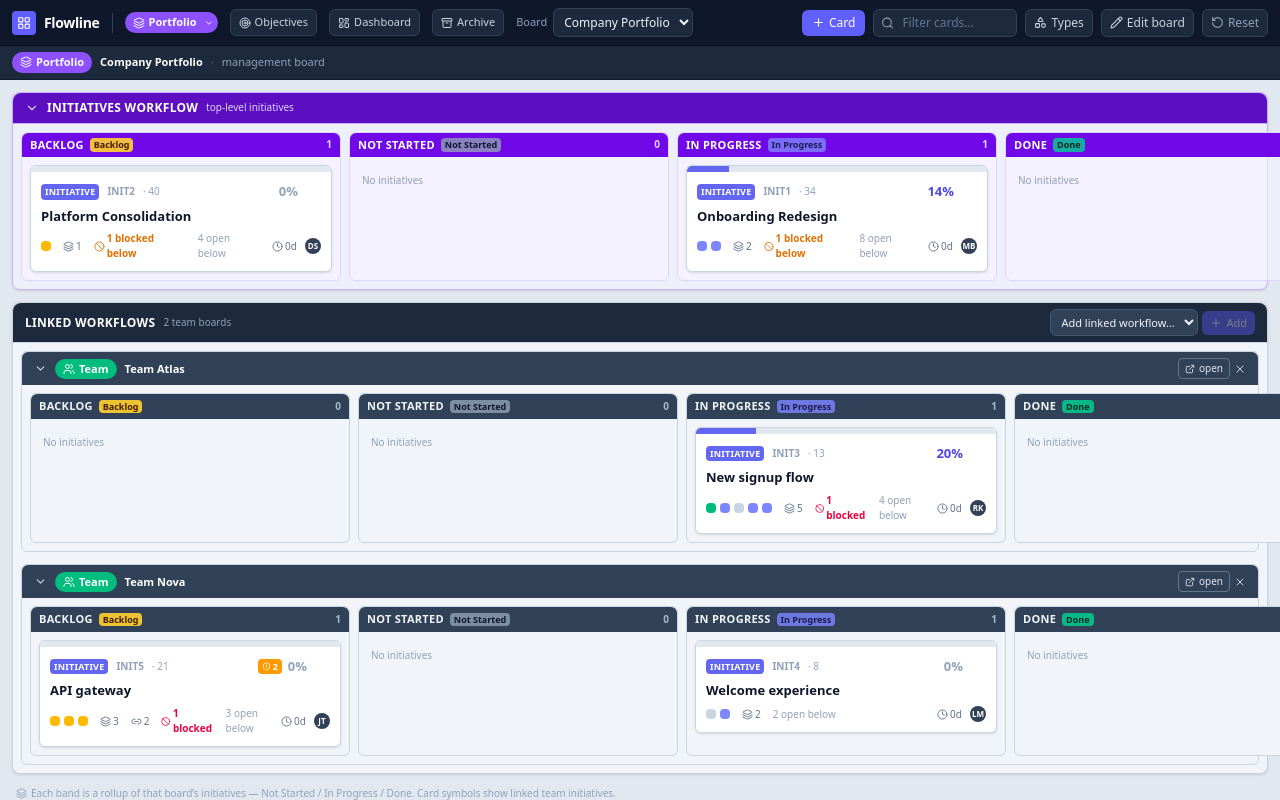
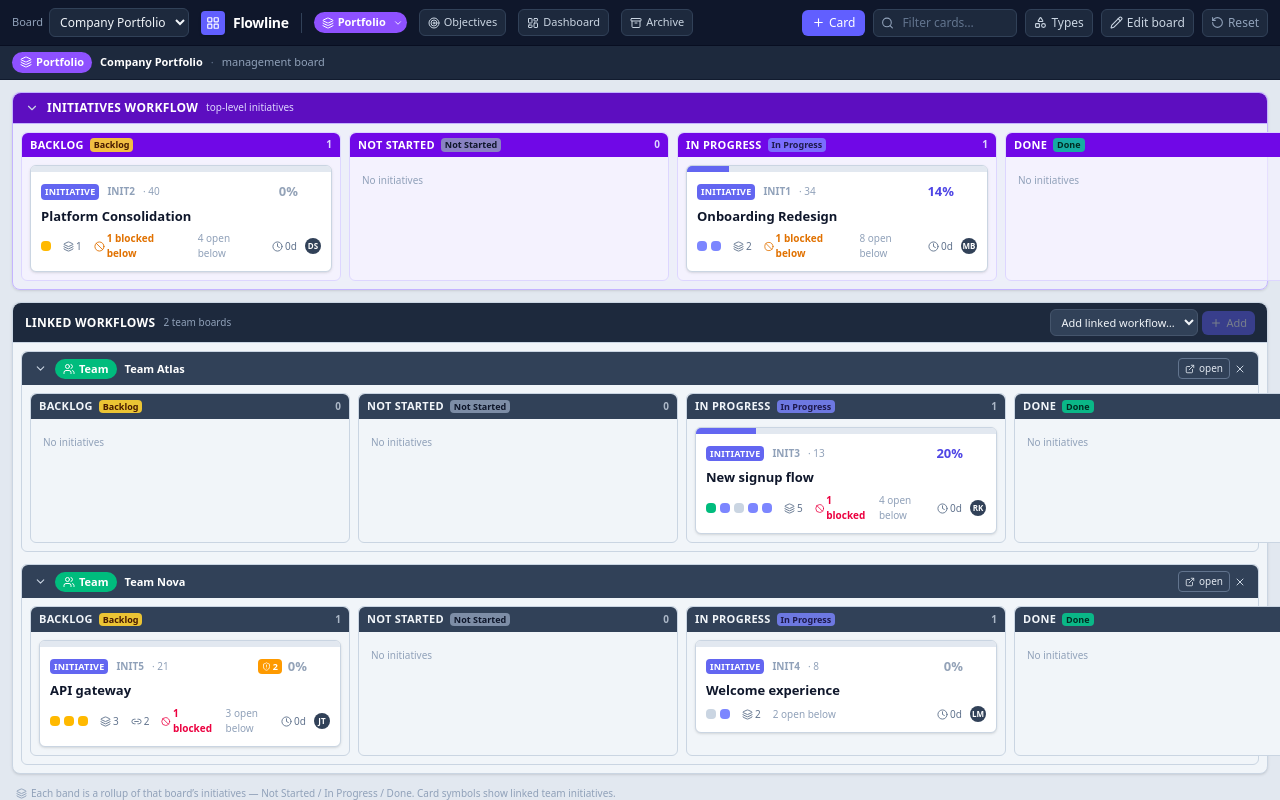
Before and after one commit to malcolmbastien/kanbantoolkit, a React (Vite) app: page / in a window 1280 px wide. Built offline with nearby package versions, Linux system fonts and the light colour scheme; the HTML template or start-up script is replaced by a standard one.

Commit message:
Nav: move the board selector to the far left so it stops shifting
The view toggles (Dashboard on management boards) appear/disappear by board
type, which pushed the board dropdown around. Pin it to the left edge.

```diff
--- a/src/components/TopBar.tsx
+++ b/src/components/TopBar.tsx
@@ -37,6 +37,15 @@
 
   return (
     <header className="flex flex-wrap items-center gap-x-3 gap-y-2 border-b border-slate-950/50 bg-slate-900 px-3 py-2 text-slate-200 shadow-md">
+      <label className="flex items-center gap-1.5 text-[11px] text-slate-400">
+        Board
+        <select value={boardId} onChange={(e) => onSelectBoard(e.target.value)} className={SELECT_CLS}>
+          {boards.map((b) => (
+            <option key={b.id} value={b.id} className={OPT}>{b.name}</option>
+          ))}
+        </select>
+      </label>
+
       <div className="flex items-center gap-2">
         <div className="grid h-6 w-6 place-items-center rounded bg-indigo-500 text-white shadow-sm">
           <LayoutGrid size={14} />
@@ -82,15 +91,6 @@
       >
         <Archive size={12} /> Archive
       </button>
-
-      <label className="flex items-center gap-1.5 text-[11px] text-slate-400">
-        Board
-        <select value={boardId} onChange={(e) => onSelectBoard(e.target.value)} className={SELECT_CLS}>
-          {boards.map((b) => (
-            <option key={b.id} value={b.id} className={OPT}>{b.name}</option>
-          ))}
-        </select>
-      </label>
 
       <div className="ml-auto flex items-center gap-2">
         {editMode && (
```
